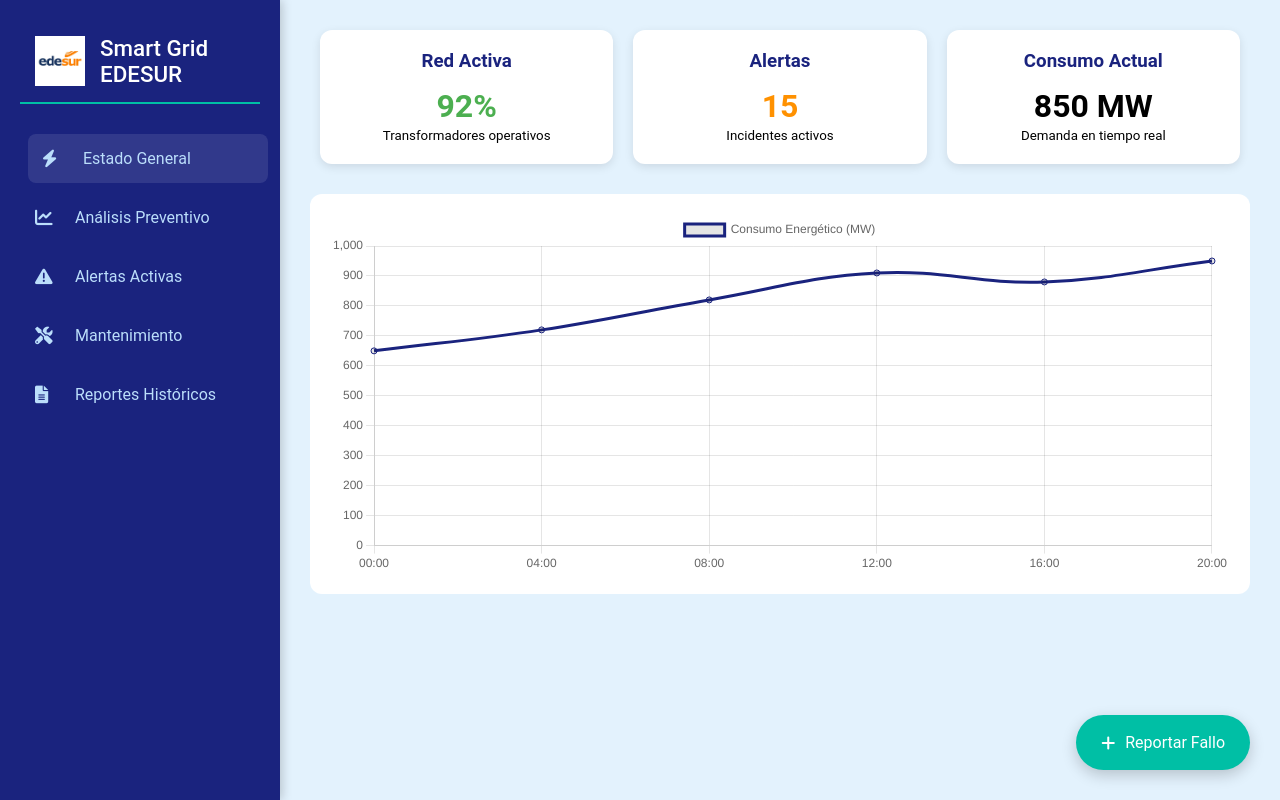
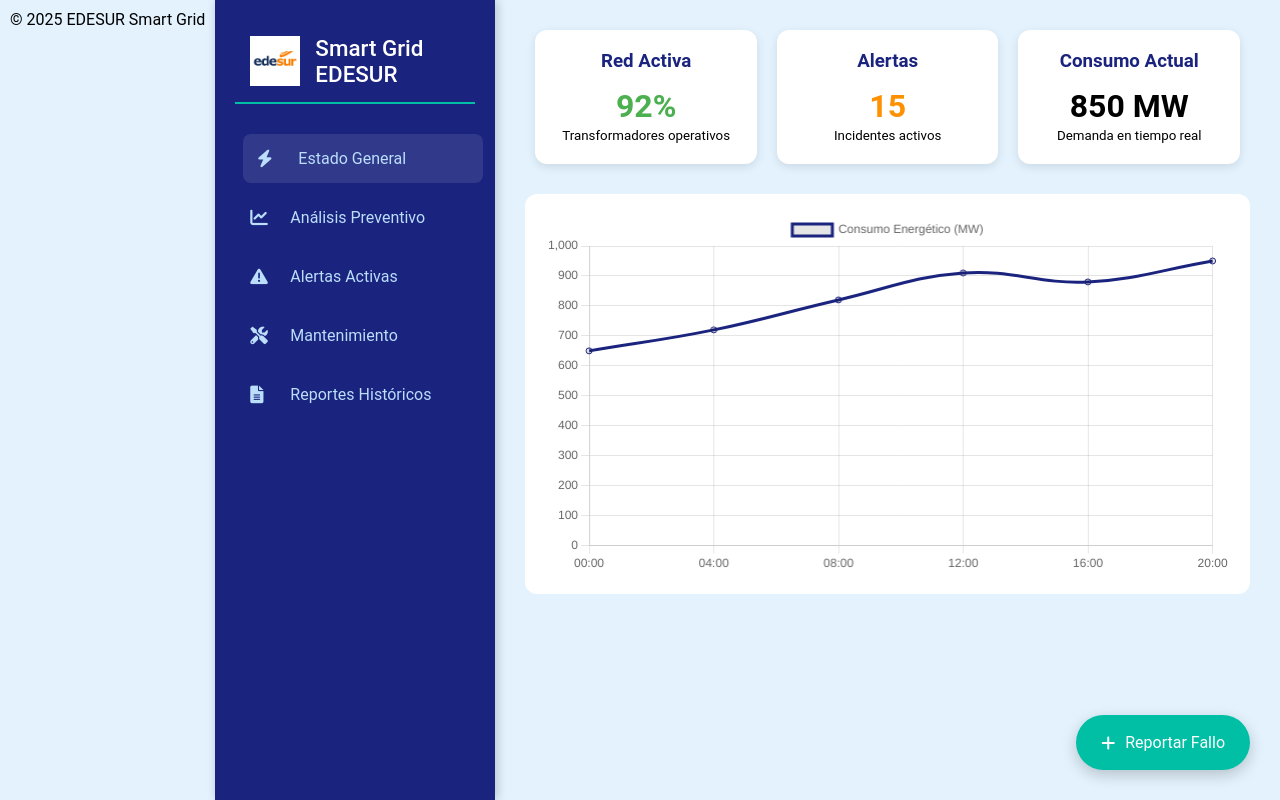
Before and after one commit to shadow5717/Proyecto-Final-Kelyn-Tejada-, a website: page index.html in a window 1280 px wide. Drawn offline with nearby package versions, Linux system fonts and the light colour scheme.

Commit message:
Agregué footer con derechos de autor

```diff
--- a/index.html
+++ b/index.html
@@ -10,6 +10,11 @@
       href="https://cdnjs.cloudflare.com/ajax/libs/font-awesome/6.0.0/css/all.min.css"
     />
   </head>
+
+  <footer style="text-align:center; padding:10px;">
+    <p>© 2025 EDESUR Smart Grid</p>
+  </footer>
+
   <body>
     <nav class="sidebar">
       <div class="logo-container">
```
